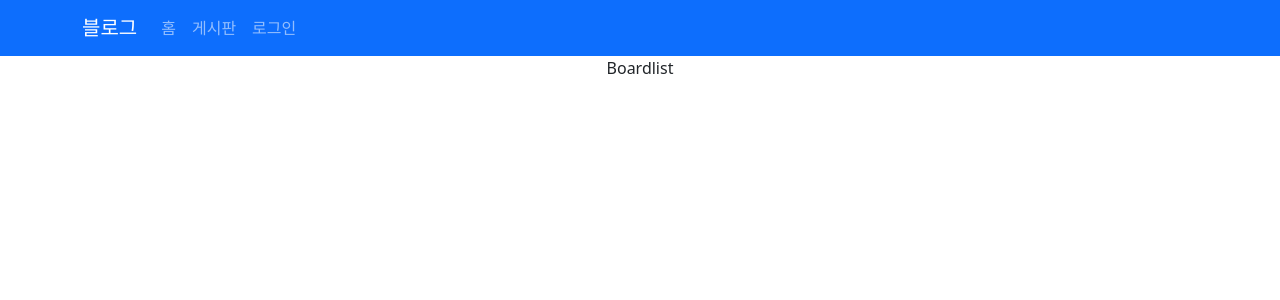
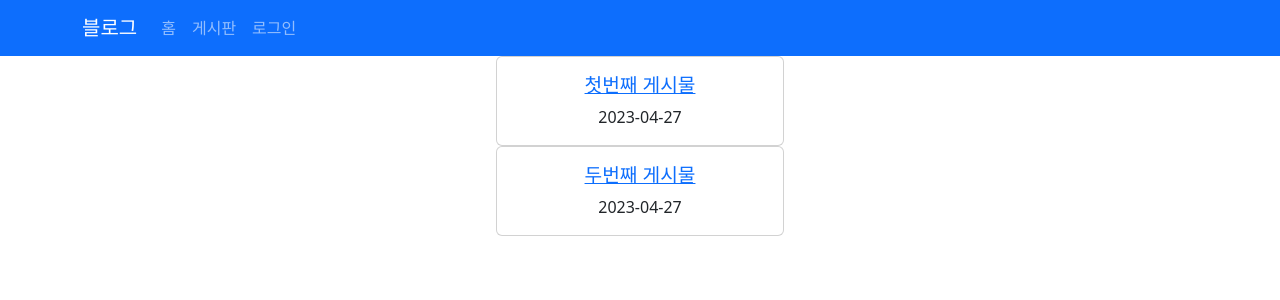
Before and after one commit to KIMPPT/React-blog, a React (Create React App) app: page /boardlist in a window 1280 px wide. Shown: the top 300 px of the page. Built offline with nearby package versions, Linux system fonts and the light colour scheme.

Commit message:
04271202

```diff
--- a/src/App.js
+++ b/src/App.js
@@ -30,7 +30,25 @@ function App() {
   let [user,setUser]=useState(
 null
   );
+  let [boardlist,setBoardlist]=useState(
+    [
+      {
+        id:1,
+        title:"첫번째 게시물",
+        content:"게시물의 내용을 작성합니다",
+        name:"green",
+        date:"2023-04-27"
+      },
 
+      {
+        id:2,
+        title:"두번째 게시물",
+        content:"두번째 게시물의 내용을 작성합니다",
+        name:"blue",
+        date:"2023-04-27"
+      }
+    ]
+  );
   //주소와 페이지(컴포넌트 연결)
   return (
     <div className="App">
@@ -41,7 +59,7 @@ null
         <Routes>
           <Route path="/" element={<Home />} />
           <Route path="/board" element={<Board />} />
-          <Route path="/boardlist" element={<Boardlist />} />
+          <Route path="/boardlist" element={<Boardlist boardlist={boardlist}/>} />
           <Route path="/boardform" element={<Boardform />} />
           <Route path="/loginform" element={<Loginform setUser={setUser}/>} />
         </Routes>
--- a/src/components/BasicExample.jsx
+++ b/src/components/BasicExample.jsx
@@ -1,23 +1,16 @@
 import Button from "react-bootstrap/Button";
-import Form from "react-bootstrap/Form";
+import Card from "react-bootstrap/Card";
 
 function BasicExample() {
   return (
-    <Form>
-      <Form.Group className="mb-3" controlId="formBasicEmail">
-        <Form.Label>아이디</Form.Label>
-        <Form.Control type="text" placeholder="아이디를 입력해주세요" />
-      </Form.Group>
-
-      <Form.Group className="mb-3" controlId="formBasicPassword">
-        <Form.Label>비밀번호</Form.Label>
-        <Form.Control type="password" placeholder="비밀번호를 입력해주세요" />
-      </Form.Group>
-      <Form.Group className="mb-3" controlId="formBasicCheckbox"></Form.Group>
-      <Button variant="primary" type="submit">
-        Submit
-      </Button>
-    </Form>
+    <Card style={{ width: "18rem" }}>
+      <Card.Body>
+        <Card.Title>제목</Card.Title>
+        <Card.Text>
+          날짜
+        </Card.Text>
+      </Card.Body>
+    </Card>
   );
 }
 
--- /dev/null
+++ b/src/components/BoardCard.jsx
@@ -0,0 +1,17 @@
+import React from "react";
+import Card from "react-bootstrap/Card";
+import { Link } from "react-router-dom";
+export default function BoardCard({board}) {
+  return (
+    <Card style={{ width: "18rem", margin:"auto"}}>
+      <Card.Body>
+        <Card.Title>
+            <Link
+            style={{fontSize:"1.2rem"}}
+            to={`/boardlist/${board.id}`}>{board.title}</Link>
+            </Card.Title>
+        <Card.Text>{board.date}</Card.Text>
+      </Card.Body>
+    </Card>
+  );
+}
--- a/src/components/Navheader.jsx
+++ b/src/components/Navheader.jsx
@@ -19,20 +19,27 @@ padding은 m 대신에 p 사용
 */
 //props 값을 받아 올 때 NavHeader(props)으로 받아 올 수 있다
 //필요에 따라서 구조분해를 통해서 객체의 값을 바로 받아 올 수도 있다
-export default function Navheader({user}) {
+export default function Navheader({ user }) {
   return (
     <div>
       <Navbar bg="primary" variant="dark">
         <Container>
           <Link className="navbar-brand">블로그</Link>
-                <Nav className='me-auto'>
-                    <Link className="nav-link" to="/">홈</Link>
-                    <Link className="nav-link" to="/boardlist">게시판</Link>
+          <Nav className="me-auto">
+            <Link className="nav-link" to="/">
+              홈
+            </Link>
+            <Link className="nav-link" to="/boardlist">
+              게시판
+            </Link>
             {/* user의 값이 있을 때 user.name을 출력 */}
-                    {
-                      user? <p>{user.name}</p>:
-                      <Link className="nav-link" to="/loginform">로그인</Link>
-                    }
+            {user ? (
+              <Navbar.Text>{user.name}</Navbar.Text>
+            ) : (
+              <Link className="nav-link" to="/loginform">
+                로그인
+              </Link>
+            )}
           </Nav>
         </Container>
       </Navbar>
--- a/src/page/Boardlist.jsx
+++ b/src/page/Boardlist.jsx
@@ -1,7 +1,19 @@
-import React from 'react'
-
-export default function Boardlist() {
+import React from "react";
+import BasicExample from "../components/BasicExample";
+import BoardCard from "../components/BoardCard";
+export default function Boardlist({ boardlist }) {
   return (
-    <div>Boardlist</div>
-  )
+    <div >
+      {
+        //배열을 이용하여 화면에 출력 할 수 있다
+        //map() : return 값을 배열로 전달
+        //{}안에서 return 값은 화면에 바로 출력된다
+        boardlist.map((board, id) => (
+          //props 값으로 전달 할 때, 전달되는 값이 배열인지 객체인지 정하기
+          //보통은 객체값을 전달하여 배열에 있는 내용을 출력
+          <BoardCard board={board} />
+        ))
+      }
+    </div>
+  );
 }
--- a/src/page/Loginform.jsx
+++ b/src/page/Loginform.jsx
@@ -3,27 +3,34 @@ import Button from "react-bootstrap/Button";
 import Form from "react-bootstrap/Form";
 import { useState } from "react";
 import { useNavigate } from "react-router-dom";
+/*React Bootstrap에서 재공해주는 컴포넌트에서 바로 이벤트를 넣어도 그 이벤트가 실행된다
+  직접 만든 컴포넌트는 이벤트/클래스네임이 전부 props값으로 전달된다
+*/
 export default function Loginform({ setUser }) {
-  let navigate=useNavigate();
-  let [name,setName]=useState();
-  let [password,setPassword]=useState();
+  let navigate = useNavigate();
+  let [name, setName] = useState();
+  let [password, setPassword] = useState();
   //로그인 메서드
-  let loginUser=(e)=>{
+  let loginUser = (e) => {
     e.preventDefault();
     //지금은 초기값이 null 이기 때문에 user값을 가져오지 않음
     //초기값에 속성이 정해져 있으면 ...user를 통해서 들고와야함
-    setUser({name:name})
+    setUser({ name: name });
+    //나중에 구글 로그인으로 진행할 예정
     navigate("/");
-  }
+  };
   return (
     <div>
-      <Form onSubmit={loginUser}
-      >
+      <Form onSubmit={loginUser}>
         <Form.Group className="mx-5 pt-3" controlId="formBasicEmail">
           <Form.Label>아이디</Form.Label>
           <Form.Control
-          onChange={(e)=>{setName(e.target.value)}}
-          type="text" placeholder="아이디를 입력해주세요" />
+            onChange={(e) => {
+              setName(e.target.value);
+            }}
+            type="text"
+            placeholder="아이디를 입력해주세요"
+          />
         </Form.Group>
 
         <Form.Group className="mx-5" controlId="formBasicPassword">
@@ -31,8 +38,7 @@ export default function Loginform({ setUser }) {
           <Form.Control type="password" placeholder="비밀번호를 입력해주세요" />
         </Form.Group>
         <Form.Group className="mb-3" controlId="formBasicCheckbox"></Form.Group>
-        <Button variant="primary" type="submit"
-        onClick={()=>{}}>
+        <Button variant="primary" type="submit">
           Submit
         </Button>
       </Form>
```
Lines whose indentation alone changed are shown as unchanged.
